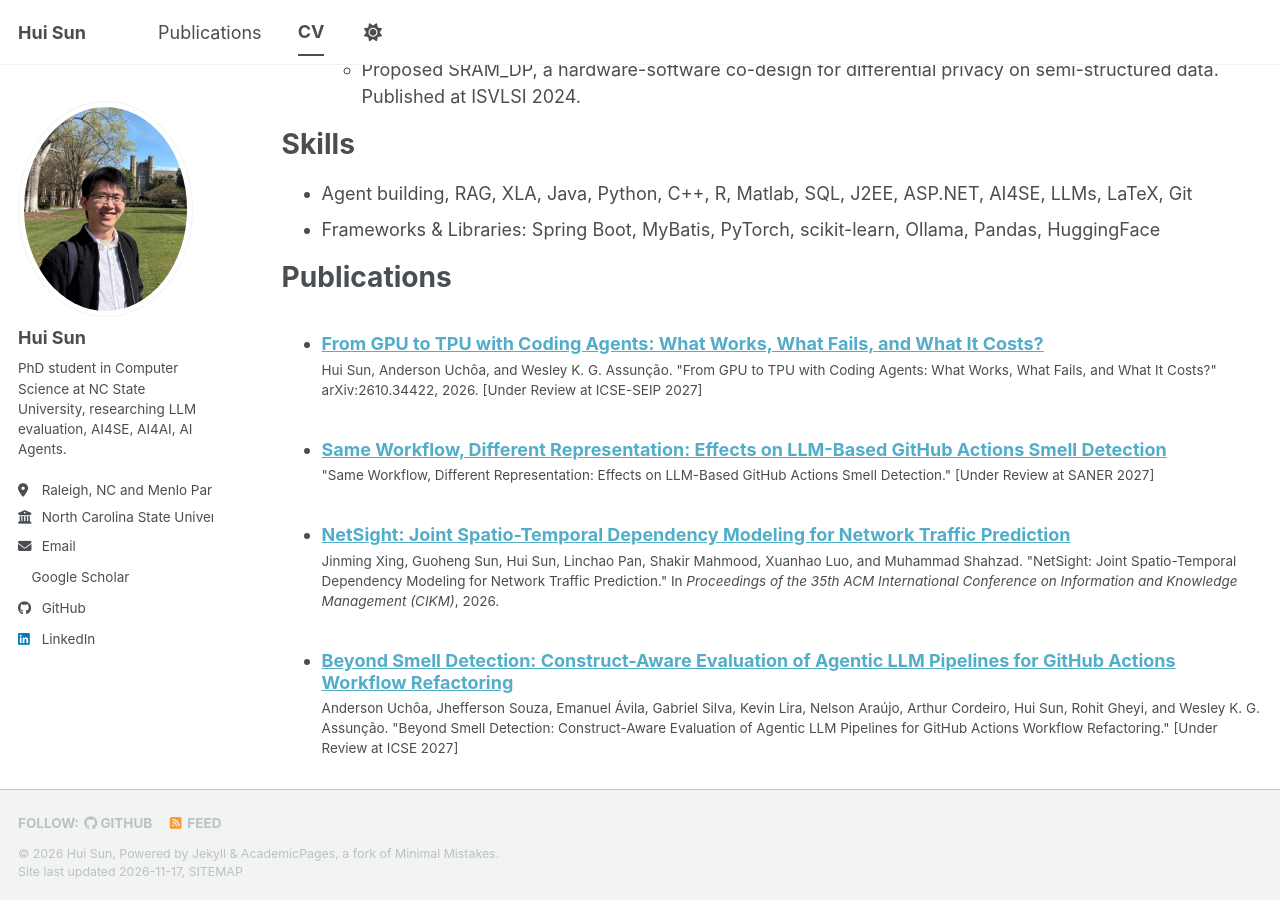
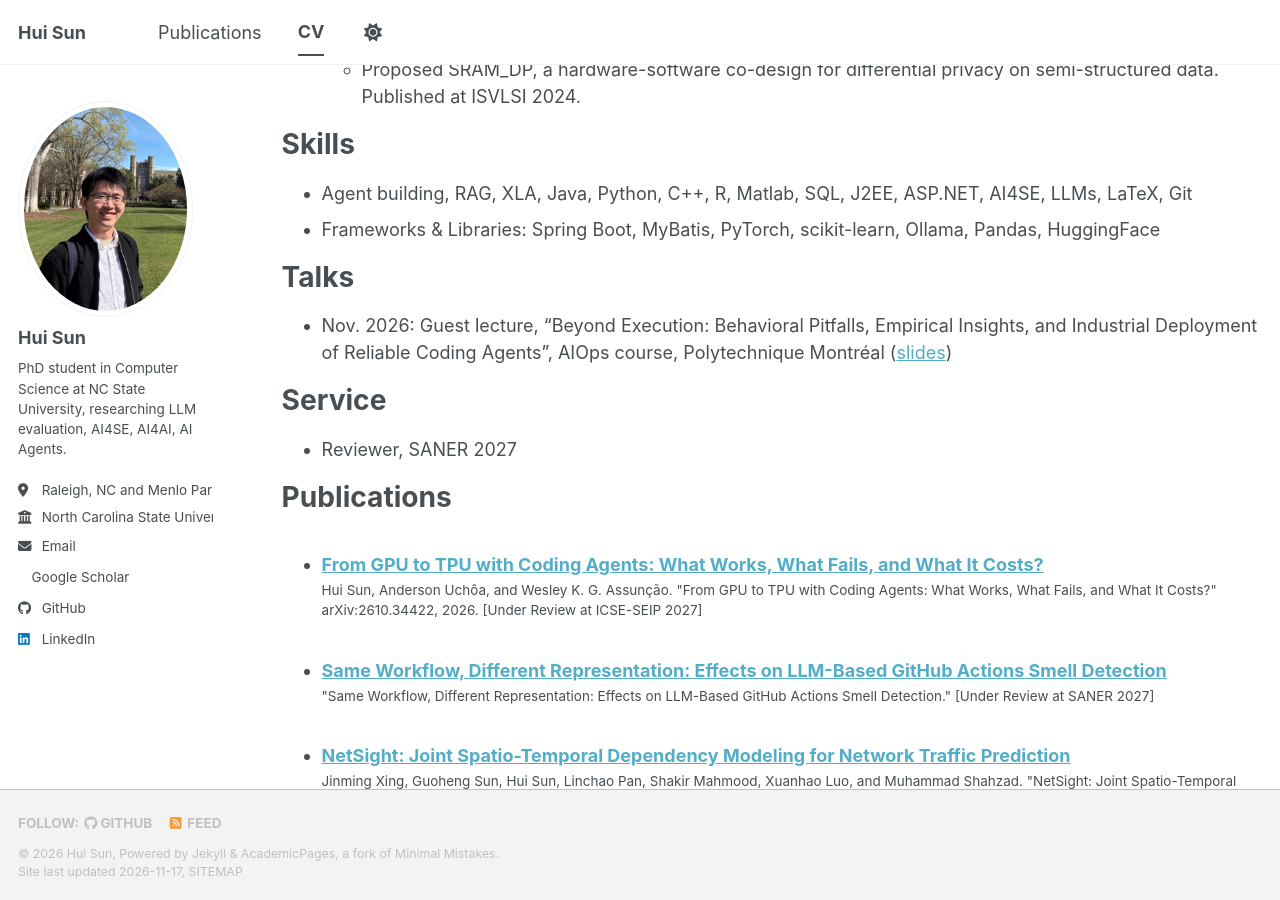
Before and after one commit to Sunhui26yeah/Sunhui26yeah.github.io, a Jekyll site: the page built from _pages/cv.md, in a window 1280 px wide and 900 px high, scrolled down 1954 px. Built offline with Jekyll 4.4.1, drawn with Linux system fonts in a browser that asks for light colours; a style sheet for code colours, icons or effects is not loaded.

Commit message:
Add PolyMtl guest lecture and SANER 2027 reviewer
Co-Authored-By: Claude Opus 5.5 <noreply@anthropic.com>

```diff
--- a/_pages/cv.md
+++ b/_pages/cv.md
@@ -61,6 +61,14 @@ Skills
 * Agent building, RAG, XLA, Java, Python, C++, R, Matlab, SQL, J2EE, ASP.NET, AI4SE, LLMs, LaTeX, Git
 * Frameworks & Libraries: Spring Boot, MyBatis, PyTorch, scikit-learn, Ollama, Pandas, HuggingFace
 
+Talks
+======
+* Nov. 2026: Guest lecture, "Beyond Execution: Behavioral Pitfalls, Empirical Insights, and Industrial Deployment of Reliable Coding Agents", AIOps course, Polytechnique Montréal ([slides](https://drive.google.com/file/d/1EKl9a_LKeV4ZxX1C402EughRXGuEWzUo/view?usp=sharing))
+
+Service
+======
+* Reviewer, SANER 2027
+
 Publications
 ======
   <ul>{% for post in site.publications reversed %}
```
Also changed, not shown: _pages/about.md (+5 -0 lines).
